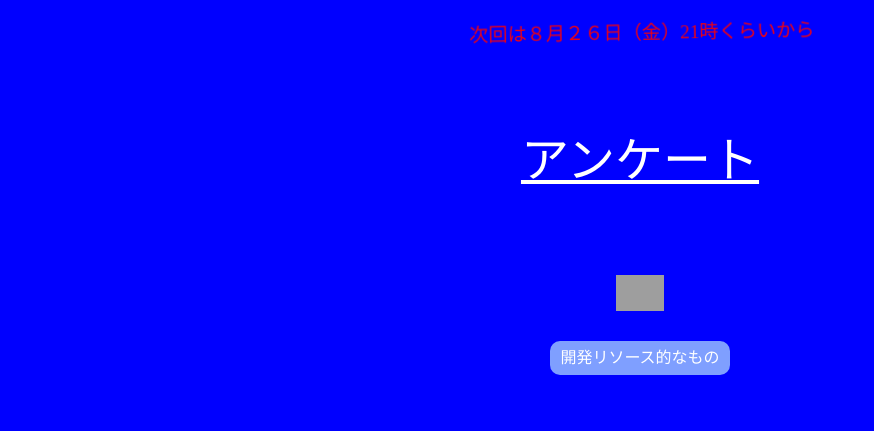
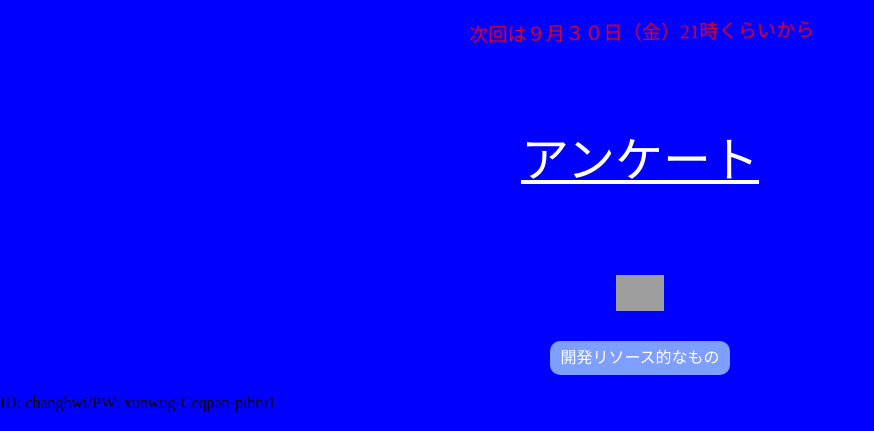
Before and after one commit to chan9hwi/karaoke_net, a PHP site: page / in a window 1280 px wide. Shown: the part 1042-1473 px from the top of the page, without its empty margins (0-874 px from the left). Before the commit the page ends 1417 px from the top, so only its background shows below. Run offline with PHP 8.4, Linux system fonts and the light colour scheme; grey boxes are pictures that could not be loaded.

Commit message:
LIGHTNINGTALKサークル9月分更新

```diff
--- a/public/index.php
+++ b/public/index.php
@@ -59,10 +59,10 @@
       <a href="./video.php?url=talk" class="banners">
         <img src="./images/banner00.svg" alt="第１回ライトニングトーク" srcset="">
       </a>
-      <div class="time"><p>次回は８月２６日（金）21時くらいから</p></div>
+      <div class="time"><p>次回は９月３０日（金）21時くらいから</p></div>
       <!-- <iframe src="https://xn--u9jj8904a.xn--kckbt6t.net/" frameborder="0"></iframe> -->
     </div>
-    <a href="https://forms.gle/bCbfEsYWmqJxrb8b9">
+    <a href="https://forms.gle/ycgb7dSm1Vk11y848">
         <blink><p style="color:#fff;font-waight:bold;font-size:3em;">アンケート</p></blink>
       </a>
   </div>
@@ -72,6 +72,7 @@
   <div id="devlink">
     <a href="https://changhwi.notion.site/LIGHTNINGTALK-8ab3203876e74c77a5f391cba881705a">開発リソース的なもの</a>
   </div>
+<p>ID: changhwi/PW: xunwug-Ceqpan-pihtu1</p>
 </body>
 
 </html>
```
